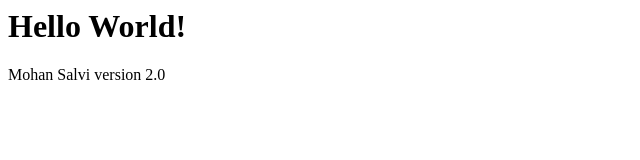
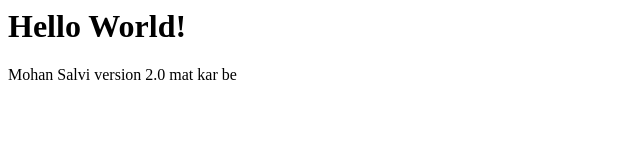
Before and after one commit to cis-mohan/helloworld, an Electron app: page index.html in a window 800 px wide. Shown: the full height of the page, 0-640 px from the left. Drawn offline with Linux system fonts and the light colour scheme.

Commit message:
Mohan Salvi 1.2.3

```diff
--- a/index.html
+++ b/index.html
@@ -1,3 +1,4 @@
 <h1>Hello World!</h1>
 Mohan Salvi
 version 2.0
+mat kar be
```
